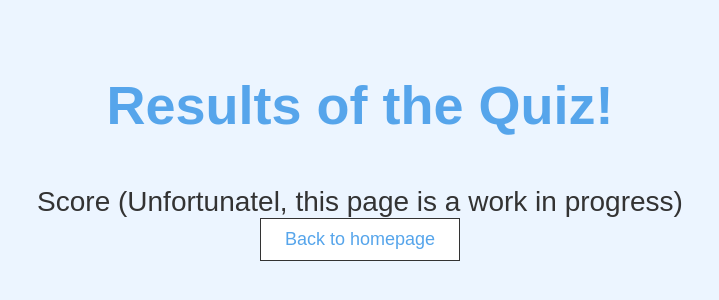
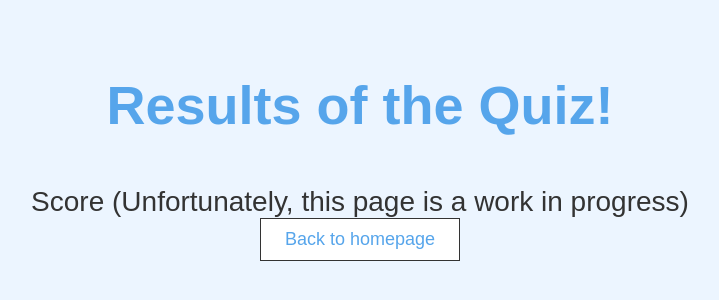
Before and after one commit to JMalvin06/GatsbyQuiz, a plain HTML site: page results.html in a window 1280 px wide. Shown: the part 228-528 px from the top of the page, without its empty margins (280-999 px from the left). Drawn offline with Linux system fonts and the light colour scheme.

Commit message:
jenga time

```diff
--- a/results.html
+++ b/results.html
@@ -16,7 +16,7 @@
     <div class="container">
         <div id="home" class="flex-center flex-column">
             <h1>Results of the Quiz!</h1>
-            <h3 id="score-text">Score (Unfortunatel, this page is a work in progress)</h3>
+            <h3 id="score-text">Score (Unfortunately, this page is a work in progress)</h3>
             <a class="btn" href="/index.html">Back to homepage</a>
         </div>
     </div>
```
